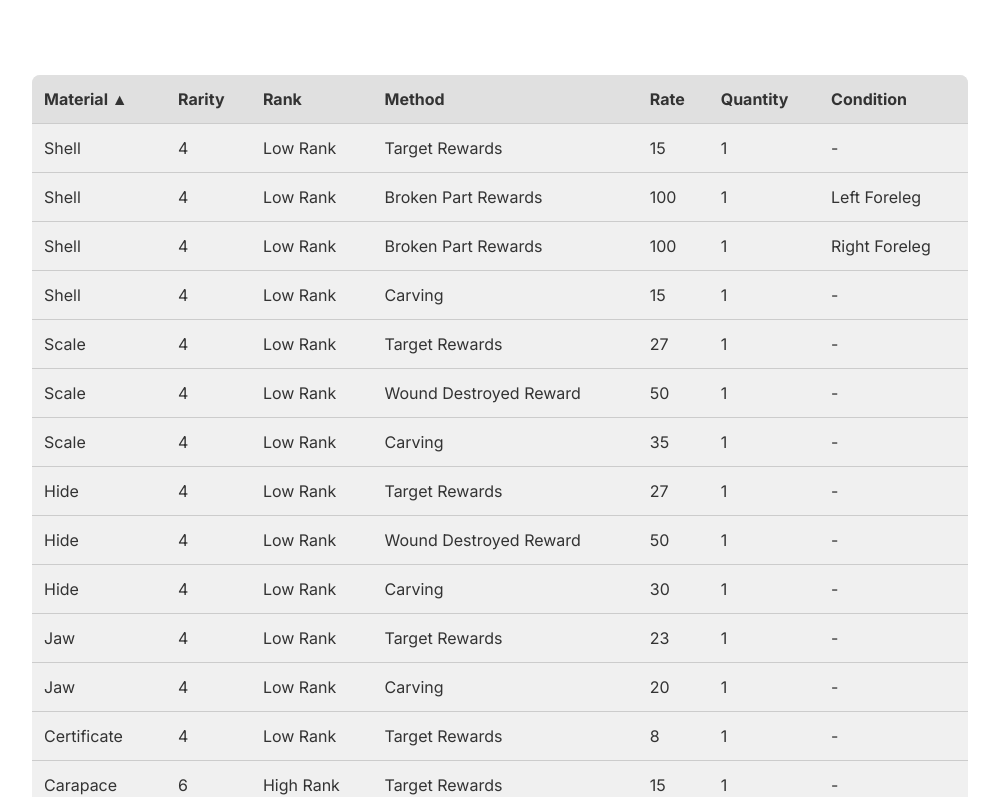
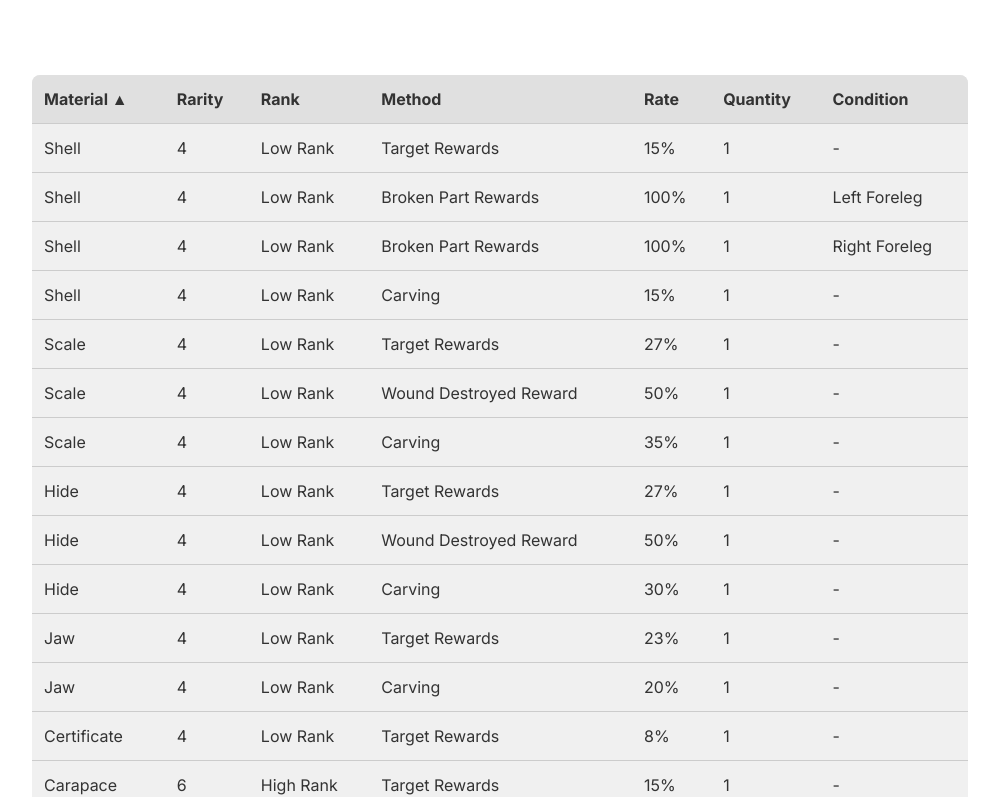
Before and after one commit to askleon/monster-hunter-wilds-wiki, a Next.js app: page /monsters/1 in a window 1280 px wide. Shown: the part 1130-1927 px from the top of the page, without its empty margins (140-1139 px from the left). Built offline with nearby package versions, Linux system fonts and the light colour scheme.

Commit message:
add percentage symbol

```diff
--- a/components/MaterialDropTable.tsx
+++ b/components/MaterialDropTable.tsx
@@ -43,7 +43,7 @@ export default function MaterialDropTable({ materials, onSort, sortKey, sortOrde
               <td>{material.rarity}</td>
               <td>{material.rank}</td>
               <td>{material.method}</td>
-              <td>{material.rate}</td>
+              <td>{material.rate}%</td>
               <td>{material.quantity || '-'}</td>
               <td>{material.condition || '-'}</td>
             </tr>
```
